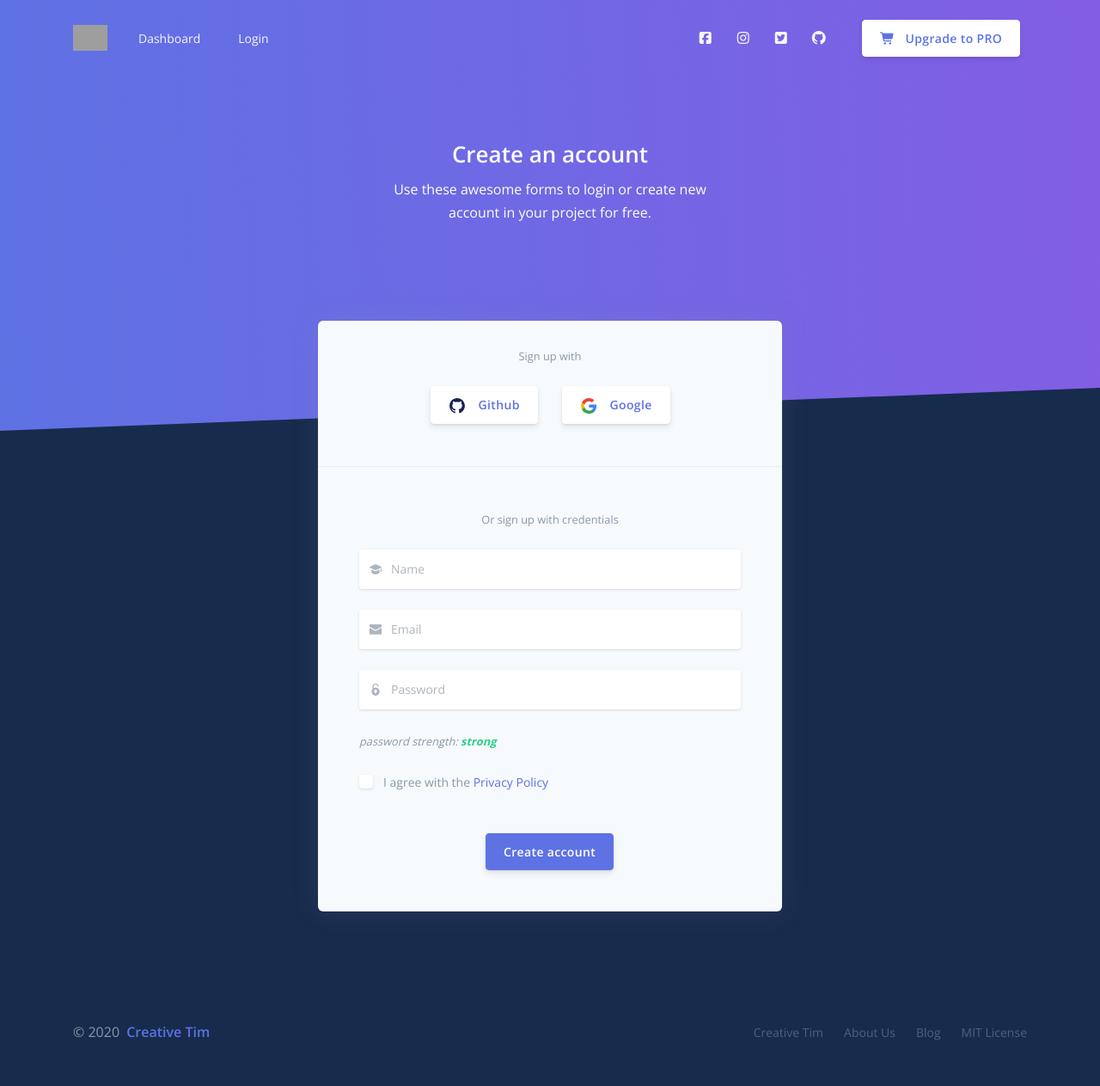
After one commit to FieryInferno/web_akademi, a CodeIgniter app: page /database/register in a window 1280 px wide. The commit adds this page. Shown: the whole page at 86% size. Run offline with CodeIgniter, Linux system fonts and the light colour scheme; style sheets or scripts are compiled from the project's sources; some libraries are stand-ins or nearby versions; grey boxes are pictures that could not be loaded.

Commit message:
Menampilkan halaman daftar

```diff
--- a/application/config/config.php
+++ b/application/config/config.php
@@ -5,17 +5,7 @@ $config['base_url'] = ((isset($_SERVER['HTTPS']) && $_SERVER['HTTPS'] == "on") ?
 $config['base_url'] .= "://" . $_SERVER['HTTP_HOST'];
 $config['base_url'] .= str_replace(basename($_SERVER['SCRIPT_NAME']), "", $_SERVER['SCRIPT_NAME']);
 
-/*
-|--------------------------------------------------------------------------
-| Index File
-|--------------------------------------------------------------------------
-|
-| Typically this will be your index.php file, unless you've renamed it to
-| something else. If you are using mod_rewrite to remove the page set this
-| variable so that it is blank.
-|
-*/
-$config['index_page'] = 'index.php';
+$config['index_page'] = '';
 
 /*
 |--------------------------------------------------------------------------
--- a/application/config/routes.php
+++ b/application/config/routes.php
@@ -1,54 +1,8 @@
 <?php
 defined('BASEPATH') OR exit('No direct script access allowed');
 
-/*
-| -------------------------------------------------------------------------
-| URI ROUTING
-| -------------------------------------------------------------------------
-| This file lets you re-map URI requests to specific controller functions.
-|
-| Typically there is a one-to-one relationship between a URL string
-| and its corresponding controller class/method. The segments in a
-| URL normally follow this pattern:
-|
-|	example.com/class/method/id/
-|
-| In some instances, however, you may want to remap this relationship
-| so that a different class/function is called than the one
-| corresponding to the URL.
-|
-| Please see the user guide for complete details:
-|
-|	https://codeigniter.com/user_guide/general/routing.html
-|
-| -------------------------------------------------------------------------
-| RESERVED ROUTES
-| -------------------------------------------------------------------------
-|
-| There are three reserved routes:
-|
-|	$route['default_controller'] = 'welcome';
-|
-| This route indicates which controller class should be loaded if the
-| URI contains no data. In the above example, the "welcome" class
-| would be loaded.
-|
-|	$route['404_override'] = 'errors/page_missing';
-|
-| This route will tell the Router which controller/method to use if those
-| provided in the URL cannot be matched to a valid route.
-|
-|	$route['translate_uri_dashes'] = FALSE;
-|
-| This is not exactly a route, but allows you to automatically route
-| controller and method names that contain dashes. '-' isn't a valid
-| class or method name character, so it requires translation.
-| When you set this option to TRUE, it will replace ALL dashes in the
-| controller and method URI segments.
-|
-| Examples:	my-controller/index	-> my_controller/index
-|		my-controller/my-method	-> my_controller/my_method
-*/
-$route['default_controller'] = 'welcome';
-$route['404_override'] = '';
-$route['translate_uri_dashes'] = FALSE;
+$route['default_controller']    = 'welcome';
+$route['404_override']          = '';
+$route['translate_uri_dashes']  = FALSE;
+
+$route['register']['get'] = 'User/register';
--- /dev/null
+++ b/application/controllers/User.php
@@ -0,0 +1,10 @@
+<?php
+defined('BASEPATH') OR exit('No direct script access allowed');
+
+class User extends CI_Controller {
+
+	public function register()
+	{
+		$this->load->view('register');
+	}
+}
--- /dev/null
+++ b/application/views/register.php
@@ -0,0 +1,237 @@
+<!DOCTYPE html>
+<html>
+
+<head>
+  <meta charset="utf-8">
+  <meta name="viewport" content="width=device-width, initial-scale=1, shrink-to-fit=no">
+  <meta name="description" content="Start your development with a Dashboard for Bootstrap 4.">
+  <meta name="author" content="Creative Tim">
+  <title>Argon Dashboard - Free Dashboard for Bootstrap 4</title>
+  <!-- Favicon -->
+  <link rel="icon" href="<?= base_url(); ?>asset/assets/img/brand/favicon.png" type="image/png">
+  <!-- Fonts -->
+  <link rel="stylesheet" href="https://fonts.googleapis.com/css?family=Open+Sans:300,400,600,700">
+  <!-- Icons -->
+  <link rel="stylesheet" href="<?= base_url(); ?>asset/assets/vendor/nucleo/css/nucleo.css" type="text/css">
+  <link rel="stylesheet" href="<?= base_url(); ?>asset/assets/vendor/@fortawesome/fontawesome-free/css/all.min.css" type="text/css">
+  <!-- Argon CSS -->
+  <link rel="stylesheet" href="<?= base_url(); ?>asset/assets/css/argon.css?v=1.2.0" type="text/css">
+</head>
+
+<body class="bg-default">
+  <!-- Navbar -->
+  <nav id="navbar-main" class="navbar navbar-horizontal navbar-transparent navbar-main navbar-expand-lg navbar-light">
+    <div class="container">
+      <a class="navbar-brand" href="index.php">
+        <img src="<?= base_url(); ?>asset/assets/img/11.png">
+      </a>
+      <button class="navbar-toggler" type="button" data-toggle="collapse" data-target="#navbar-collapse"
+        aria-controls="navbar-collapse" aria-expanded="false" aria-label="Toggle navigation">
+        <span class="navbar-toggler-icon"></span>
+      </button>
+      <div class="navbar-collapse navbar-custom-collapse collapse" id="navbar-collapse">
+        <div class="navbar-collapse-header">
+          <div class="row">
+            <div class="col-6 collapse-brand">
+              <a href="index.php">
+                <img src="<?= base_url(); ?>asset/assets/img/brand/blue.png">
+              </a>
+            </div>
+            <div class="col-6 collapse-close">
+              <button type="button" class="navbar-toggler" data-toggle="collapse" data-target="#navbar-collapse"
+                aria-controls="navbar-collapse" aria-expanded="false" aria-label="Toggle navigation">
+                <span></span>
+                <span></span>
+              </button>
+            </div>
+          </div>
+        </div>
+        <ul class="navbar-nav mr-auto">
+          <li class="nav-item">
+            <a href="index.php" class="nav-link">
+              <span class="nav-link-inner--text">Dashboard</span>
+            </a>
+          </li>
+          <li class="nav-item">
+            <a href="login.php" class="nav-link">
+              <span class="nav-link-inner--text">Login</span>
+            </a>
+          </li>
+        </ul>
+        <hr class="d-lg-none" />
+        <ul class="navbar-nav align-items-lg-center ml-lg-auto">
+          <li class="nav-item">
+            <a class="nav-link nav-link-icon" href="https://www.facebook.com/creativetim" target="_blank"
+              data-toggle="tooltip" data-original-title="Like us on Facebook">
+              <i class="fab fa-facebook-square"></i>
+              <span class="nav-link-inner--text d-lg-none">Facebook</span>
+            </a>
+          </li>
+          <li class="nav-item">
+            <a class="nav-link nav-link-icon" href="https://www.instagram.com/creativetimofficial" target="_blank"
+              data-toggle="tooltip" data-original-title="Follow us on Instagram">
+              <i class="fab fa-instagram"></i>
+              <span class="nav-link-inner--text d-lg-none">Instagram</span>
+            </a>
+          </li>
+          <li class="nav-item">
+            <a class="nav-link nav-link-icon" href="https://twitter.com/creativetim" target="_blank"
+              data-toggle="tooltip" data-original-title="Follow us on Twitter">
+              <i class="fab fa-twitter-square"></i>
+              <span class="nav-link-inner--text d-lg-none">Twitter</span>
+            </a>
+          </li>
+          <li class="nav-item">
+            <a class="nav-link nav-link-icon" href="https://github.com/creativetimofficial" target="_blank"
+              data-toggle="tooltip" data-original-title="Star us on Github">
+              <i class="fab fa-github"></i>
+              <span class="nav-link-inner--text d-lg-none">Github</span>
+            </a>
+          </li>
+          <li class="nav-item d-none d-lg-block ml-lg-4">
+            <a href="https://www.creative-tim.com/product/argon-dashboard-pro?ref=ad_upgrade_pro" target="_blank"
+              class="btn btn-neutral btn-icon">
+              <span class="btn-inner--icon">
+                <i class="fas fa-shopping-cart mr-2"></i>
+              </span>
+              <span class="nav-link-inner--text">Upgrade to PRO</span>
+            </a>
+          </li>
+        </ul>
+      </div>
+    </div>
+  </nav>
+  <!-- Main content -->
+  <div class="main-content">
+    <!-- Header -->
+    <div class="header bg-gradient-primary py-7 py-lg-8 pt-lg-9">
+      <div class="container">
+        <div class="header-body text-center mb-7">
+          <div class="row justify-content-center">
+            <div class="col-xl-5 col-lg-6 col-md-8 px-5">
+              <h1 class="text-white">Create an account</h1>
+              <p class="text-lead text-white">Use these awesome forms to login or create new account in your project for
+                free.</p>
+            </div>
+          </div>
+        </div>
+      </div>
+      <div class="separator separator-bottom separator-skew zindex-100">
+        <svg x="0" y="0" viewBox="0 0 2560 100" preserveAspectRatio="none" version="1.1"
+          xmlns="http://www.w3.org/2000/svg">
+          <polygon class="fill-default" points="2560 0 2560 100 0 100"></polygon>
+        </svg>
+      </div>
+    </div>
+    <!-- Page content -->
+    <div class="container mt--8 pb-5">
+      <!-- Table -->
+      <div class="row justify-content-center">
+        <div class="col-lg-6 col-md-8">
+          <div class="card bg-secondary border-0">
+            <div class="card-header bg-transparent pb-5">
+              <div class="text-muted text-center mt-2 mb-4"><small>Sign up with</small></div>
+              <div class="text-center">
+                <a href="#" class="btn btn-neutral btn-icon mr-4">
+                  <span class="btn-inner--icon"><img src="<?= base_url(); ?>asset/assets/img/icons/common/github.svg"></span>
+                  <span class="btn-inner--text">Github</span>
+                </a>
+                <a href="#" class="btn btn-neutral btn-icon">
+                  <span class="btn-inner--icon"><img src="<?= base_url(); ?>asset/assets/img/icons/common/google.svg"></span>
+                  <span class="btn-inner--text">Google</span>
+                </a>
+              </div>
+            </div>
+            <div class="card-body px-lg-5 py-lg-5">
+              <div class="text-center text-muted mb-4">
+                <small>Or sign up with credentials</small>
+              </div>
+              <form role="form" method="post" action="aksiRegister.php">
+                <div class="form-group">
+                  <div class="input-group input-group-merge input-group-alternative mb-3">
+                    <div class="input-group-prepend">
+                      <span class="input-group-text"><i class="ni ni-hat-3"></i></span>
+                    </div>
+                    <input class="form-control" placeholder="Name" type="text" name="nama" required>
+                  </div>
+                </div>
+                <div class="form-group">
+                  <div class="input-group input-group-merge input-group-alternative mb-3">
+                    <div class="input-group-prepend">
+                      <span class="input-group-text"><i class="ni ni-email-83"></i></span>
+                    </div>
+                    <input class="form-control" placeholder="Email" type="email" name="email" required>
+                  </div>
+                </div>
+                <div class="form-group">
+                  <div class="input-group input-group-merge input-group-alternative">
+                    <div class="input-group-prepend">
+                      <span class="input-group-text"><i class="ni ni-lock-circle-open"></i></span>
+                    </div>
+                    <input class="form-control" placeholder="Password" type="password" name="password" required>
+                  </div>
+                </div>
+                <div class="text-muted font-italic"><small>password strength: <span
+                      class="text-success font-weight-700">strong</span></small></div>
+                <div class="row my-4">
+                  <div class="col-12">
+                    <div class="custom-control custom-control-alternative custom-checkbox">
+                      <input class="custom-control-input" id="customCheckRegister" type="checkbox">
+                      <label class="custom-control-label" for="customCheckRegister">
+                        <span class="text-muted">I agree with the <a href="#!">Privacy Policy</a></span>
+                      </label>
+                    </div>
+                  </div>
+                </div>
+                <div class="text-center">
+                  <button type="submit" class="btn btn-primary mt-4">Create account</button>
+                </div>
+              </form>
+            </div>
+          </div>
+        </div>
+      </div>
+    </div>
+  </div>
+  <!-- Footer -->
+  <footer class="py-5" id="footer-main">
+    <div class="container">
+      <div class="row align-items-center justify-content-xl-between">
+        <div class="col-xl-6">
+          <div class="copyright text-center text-xl-left text-muted">
+            &copy; 2020 <a href="https://www.creative-tim.com" class="font-weight-bold ml-1" target="_blank">Creative
+              Tim</a>
+          </div>
+        </div>
+        <div class="col-xl-6">
+          <ul class="nav nav-footer justify-content-center justify-content-xl-end">
+            <li class="nav-item">
+              <a href="https://www.creative-tim.com" class="nav-link" target="_blank">Creative Tim</a>
+            </li>
+            <li class="nav-item">
+              <a href="https://www.creative-tim.com/presentation" class="nav-link" target="_blank">About Us</a>
+            </li>
+            <li class="nav-item">
+              <a href="http://blog.creative-tim.com" class="nav-link" target="_blank">Blog</a>
+            </li>
+            <li class="nav-item">
+              <a href="https://github.com/creativetimofficial/argon-dashboard/blob/master/LICENSE.md" class="nav-link"
+                target="_blank">MIT License</a>
+            </li>
+          </ul>
+        </div>
+      </div>
+    </div>
+  </footer>
+  <!-- Argon Scripts -->
+  <!-- Core -->
+  <script src="<?= base_url(); ?>asset/assets/vendor/jquery/dist/jquery.min.js"></script>
+  <script src="<?= base_url(); ?>asset/assets/vendor/bootstrap/dist/js/bootstrap.bundle.min.js"></script>
+  <script src="<?= base_url(); ?>asset/assets/vendor/js-cookie/js.cookie.js"></script>
+  <script src="<?= base_url(); ?>asset/assets/vendor/jquery.scrollbar/jquery.scrollbar.min.js"></script>
+  <script src="<?= base_url(); ?>asset/assets/vendor/jquery-scroll-lock/dist/jquery-scrollLock.min.js"></script>
+  <!-- Argon JS -->
+  <script src="<?= base_url(); ?>asset/assets/js/argon.js?v=1.2.0"></script>
+</body>
+
+</html>
--- a/application/views/welcome_message.php
+++ b/application/views/welcome_message.php
@@ -50,7 +50,7 @@
                 </li>
               </ul>
             </div>
-            <a href="register.php" class="d-none d-sm-block btn_1 home_page_btn">sign up</a>
+            <a href="<?= base_url(); ?>register" class="d-none d-sm-block btn_1 home_page_btn">sign up</a>
           </nav>
         </div>
       </div>
```
Also changed, not shown: .htaccess (added).
